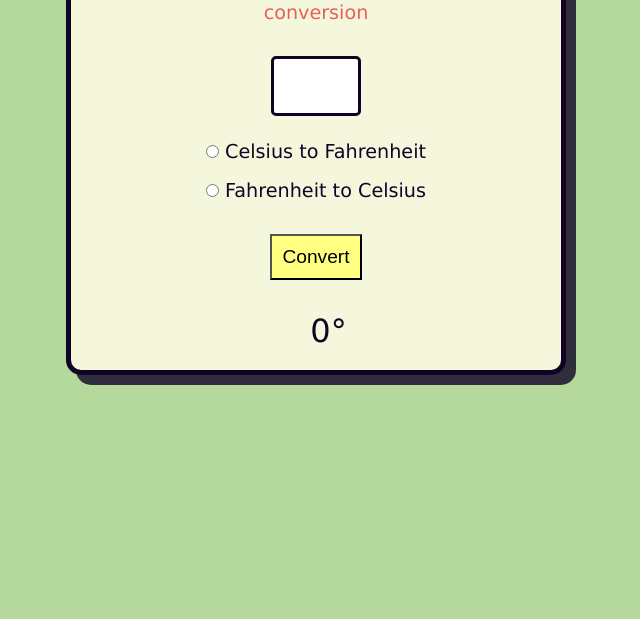
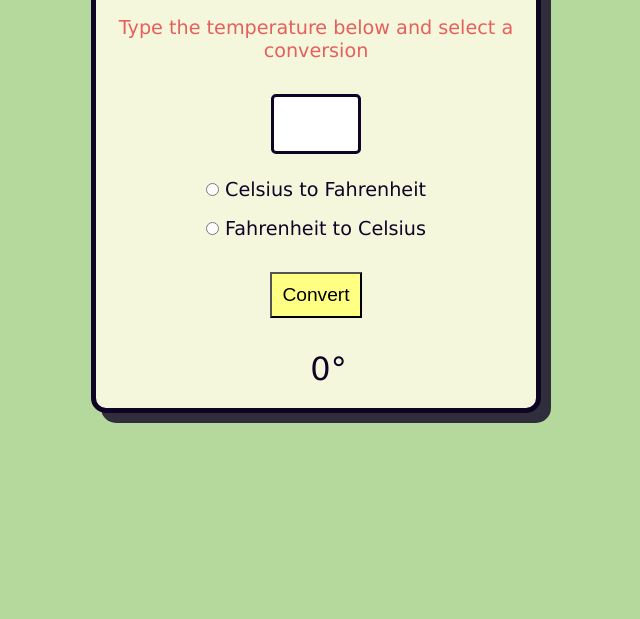
Before and after one commit to NicoCodesCode/Temperature-Converter-Program, a plain HTML site: page index.html in a window 1280 px wide. Shown: the part 181-800 px from the top of the page, without its empty margins (324-964 px from the left). Drawn offline with Linux system fonts and the light colour scheme.

Commit message:
fix style

```diff
--- a/style.css
+++ b/style.css
@@ -20,7 +20,8 @@ html {
 body {
   border: 5px solid var(--color4);
   border-radius: 15px;
-  max-width: 500px;
+  width: clamp(100px, 80vw, 450px);
+  height: auto;
   margin: 3rem auto;
   padding: 20px;
   background-color: var(--color2);
```
